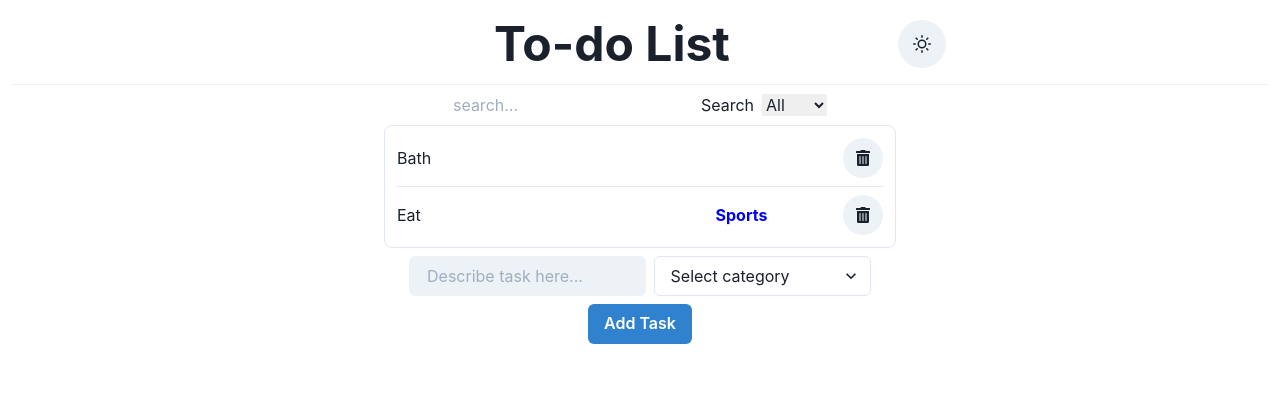
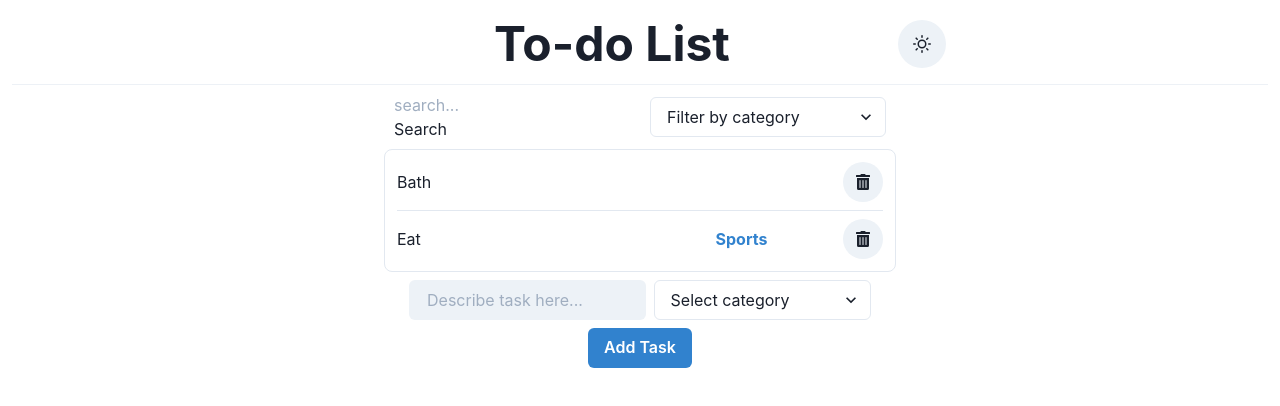
Before and after one commit to JAMorello/todo-app, a React (Create React App) app: page / in a window 1280 px wide. Shown: the top 406 px of the page. Built offline with nearby package versions, Linux system fonts and the light colour scheme.

Commit message:
Worked on the sortBy component and it's styiling

```diff
--- a/src/components/AddTodo.jsx
+++ b/src/components/AddTodo.jsx
@@ -5,12 +5,41 @@ import { HStack, VStack, Input, Button, Select } from "@chakra-ui/react";
 function AddTodo({ alterList }) {
   const [task, setTask] = useState("");
   const [category, setCategory] = useState("");
+  const [color, setColor] = useState("");
 
   const handleAddTodo = (e) => {
     e.preventDefault();
-    const item = { id: nanoid(), task: task, category: category };
+    const item = {
+      id: nanoid(),
+      task: task,
+      category: category,
+      colorCat: color,
+    };
     alterList(item);
     setTask("");
+  };
+
+  const handleOnChange = (e) => {
+    setTask(e.target.value);
+    switch (category) {
+      case "House":
+        setColor("gray.500");
+        break;
+      case "Work":
+        setColor("red.500");
+        break;
+      case "Family":
+        setColor("orange.500");
+        break;
+      case "Sports":
+        setColor("blue.500");
+        break;
+      case "Studies":
+        setColor("green.500");
+        break;
+      default:
+        setColor("");
+    }
   };
 
   return (
@@ -22,7 +51,7 @@ function AddTodo({ alterList }) {
             placeholder="Describe task here..."
             type="text"
             value={task}
-            onChange={(e) => setTask(e.target.value)}
+            onChange={handleOnChange}
           />
           <Select
             placeholder="Select category"
--- a/src/components/AppBody.jsx
+++ b/src/components/AppBody.jsx
@@ -1,4 +1,4 @@
-import { useState } from "react";
+import { useState, useEffect } from "react";
 import { HStack, VStack } from "@chakra-ui/react";
 import SearchBar from "./SearchBar";
 import SortBy from "./SortBy";
@@ -7,11 +7,21 @@ import AddTodo from "./AddTodo";
 
 const AppBody = () => {
   const initialList = [
-    { id: 1, task: "Bath", category: "" },
-    { id: 2, task: "Eat", category: "Sports" },
+    { id: 1, task: "Bath", category: "", colorCat: "" },
+    { id: 2, task: "Eat", category: "Sports", colorCat: "blue.500" },
   ];
 
   const [todoList, setTodoList] = useState(initialList);
+  const [filteredList, setFilteredList] = useState(todoList);
+  const [filteredCategory, setFilteredCategory] = useState("");
+
+  useEffect(() => {
+    let showList = todoList;
+    if (filteredCategory !== "") {
+      showList = todoList.filter((i) => i.category === filteredCategory);
+    }
+    setFilteredList(showList);
+  }, [todoList, filteredCategory]);
 
   const alterList = (todoItem) => {
     const list = [...todoList, todoItem];
@@ -30,9 +40,12 @@ const AppBody = () => {
     >
       <HStack>
         <SearchBar />
-        <SortBy />
+        <SortBy
+          filteredCategory={filteredCategory}
+          setFilteredCategory={setFilteredCategory}
+        />
       </HStack>
-      <TodoList todoList={todoList} deleteItem={deleteItem} p={2} />
+      <TodoList todoList={filteredList} deleteItem={deleteItem} p={2} />
       <AddTodo alterList={alterList} p={2} />
     </VStack>
   );
--- a/src/components/SortBy.jsx
+++ b/src/components/SortBy.jsx
@@ -1,16 +1,18 @@
-import React from "react";
+import { Select } from "@chakra-ui/react";
 
-function SortBy() {
+function SortBy({ filteredCategory, setFilteredCategory }) {
   return (
-    <form>
-      <select>
-        <option defaultValue value="all">
-          All
-        </option>
-        <option value="Home">Home</option>
-        <option value="Work">Work</option>
-      </select>
-    </form>
+    <Select
+      placeholder="Filter by category"
+      value={filteredCategory}
+      onChange={(e) => setFilteredCategory(e.target.value)}
+    >
+      <option value="House">House</option>
+      <option value="Work">Work</option>
+      <option value="Family">Family</option>
+      <option value="Sports">Sports</option>
+      <option value="Studies">Studies</option>
+    </Select>
   );
 }
 
--- a/src/components/TodoList.jsx
+++ b/src/components/TodoList.jsx
@@ -3,7 +3,6 @@ import {
   HStack,
   VStack,
   StackDivider,
-  Divider,
   Spacer,
   Text,
   IconButton,
@@ -26,7 +25,7 @@ function TodoList({ todoList, deleteItem }) {
             <Text w="50%">{item.task}</Text>
             <Spacer />
             {item.category ? (
-              <Text color="blue" fontWeight="bold">
+              <Text color={item.colorCat} fontWeight="bold">
                 {item.category}{" "}
               </Text>
             ) : (
```
